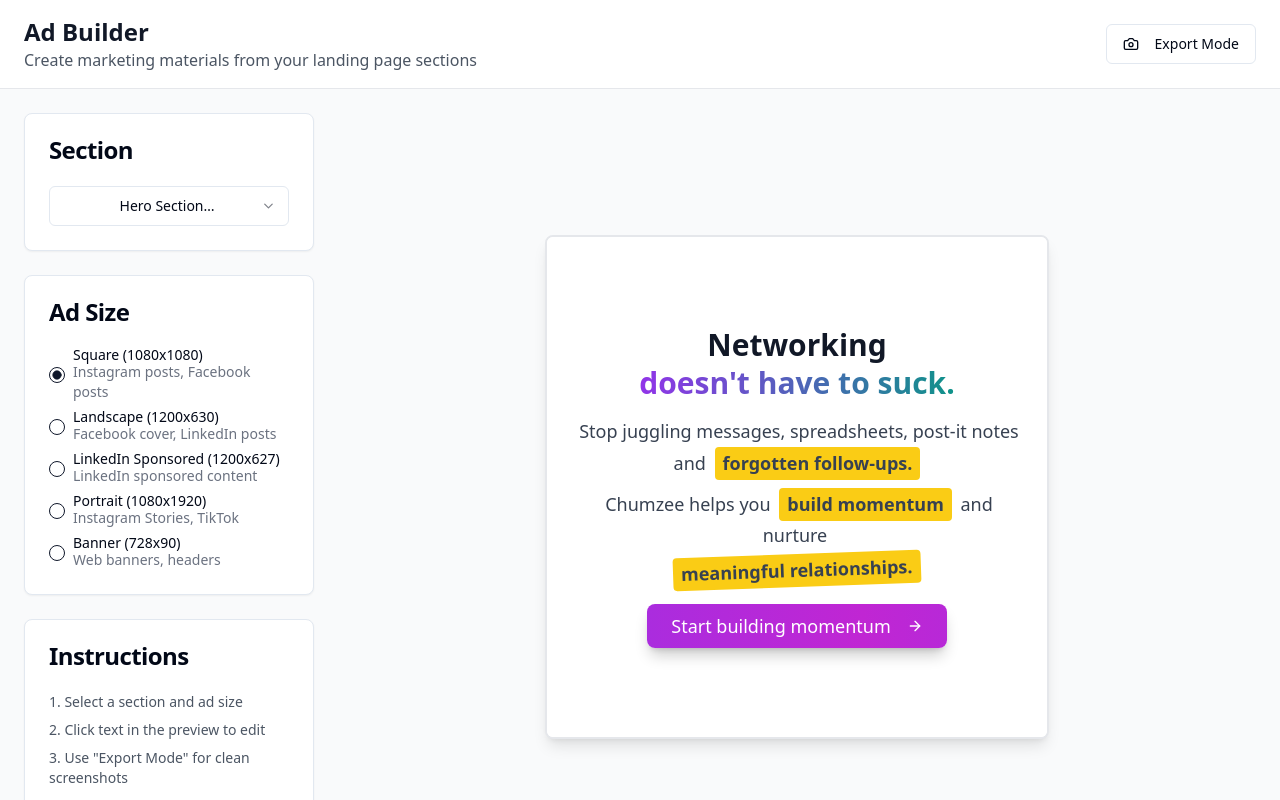
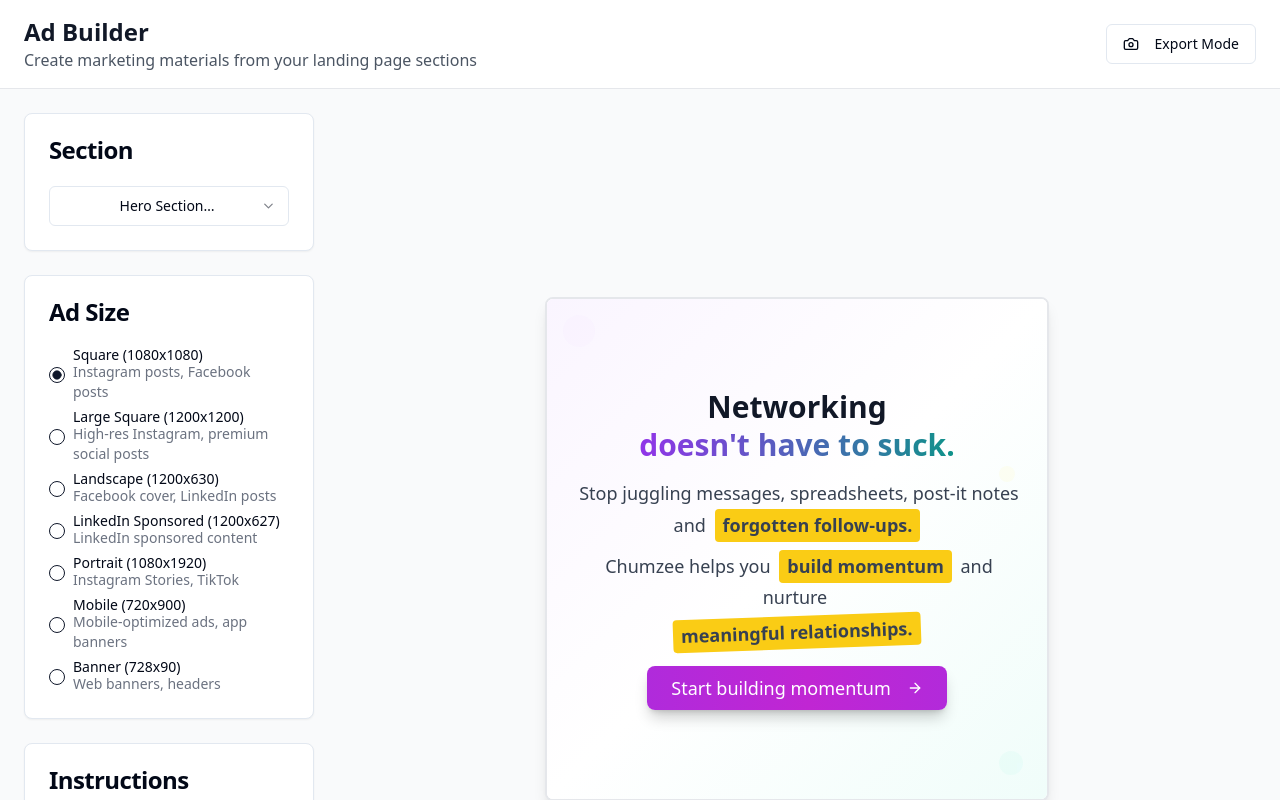
Before and after one commit to IAmRobotic/ADVERTISING-CREATOR, a React (Vite) app: page /ad-builder in a window 1280 px wide. Shown: the top 800 px of the page. Built offline with nearby package versions, Linux system fonts and the light colour scheme.

Commit message:
Enhance ad components with decorative backgrounds and update ad size presets. Added subtle background patterns to EditableHero, EditableProblem, and EditableSolution components. Expanded adSizes in AdBuilder to include 'Large Square' and 'Mobile' options for better ad optimization.

```diff
--- a/src/components/ads/EditableHero.tsx
+++ b/src/components/ads/EditableHero.tsx
@@ -145,7 +145,13 @@ const EditableHero: React.FC<EditableHeroProps> = ({ content, onChange, isExport
   const classes = getResponsiveClasses();
 
   return (
-    <div className={`relative ${classes.container} overflow-hidden h-full flex flex-col justify-center`}>
+    <div className={`relative ${classes.container} overflow-hidden h-full flex flex-col justify-center bg-gradient-to-br from-purple-50 via-white to-teal-50`}>
+      {/* Subtle decorative background pattern */}
+      <div className="absolute inset-0 opacity-10">
+        <div className="absolute top-4 left-4 w-8 h-8 bg-purple-200 rounded-full"></div>
+        <div className="absolute bottom-6 right-6 w-6 h-6 bg-teal-200 rounded-full"></div>
+        <div className="absolute top-1/3 right-8 w-4 h-4 bg-yellow-200 rounded-full"></div>
+      </div>
       <div className="text-center">
         {/* Main Headline */}
         <h1 className={`${classes.heading} text-gray-900 ${classes.spacing}`}>
--- a/src/components/ads/EditableProblem.tsx
+++ b/src/components/ads/EditableProblem.tsx
@@ -147,7 +147,12 @@ const EditableProblem: React.FC<EditableProblemProps> = ({ content, onChange, is
   const classes = getResponsiveClasses();
 
   return (
-    <div className={`relative ${classes.container} overflow-hidden h-full flex flex-col justify-center`}>
+    <div className={`relative ${classes.container} overflow-hidden h-full flex flex-col justify-center bg-gradient-to-br from-gray-50 via-purple-50 to-gray-100`}>
+      {/* Subtle decorative background pattern */}
+      <div className="absolute inset-0 opacity-10">
+        <div className="absolute top-6 right-4 w-12 h-12 bg-red-200 rounded-full"></div>
+        <div className="absolute bottom-4 left-6 w-8 h-8 bg-orange-200 rounded-full"></div>
+      </div>
       <div className="text-center">
         {/* Main Headline */}
         <h2 className={`${classes.heading} text-gray-900 ${classes.spacing}`}>
--- a/src/components/ads/EditableSolution.tsx
+++ b/src/components/ads/EditableSolution.tsx
@@ -157,7 +157,13 @@ const EditableSolution: React.FC<EditableSolutionProps> = ({ content, onChange,
   ];
 
   return (
-    <div className={`relative ${classes.container} overflow-hidden h-full flex flex-col justify-center`}>
+    <div className={`relative ${classes.container} overflow-hidden h-full flex flex-col justify-center bg-gradient-to-br from-teal-50 via-white to-purple-50`}>
+      {/* Subtle decorative background pattern */}
+      <div className="absolute inset-0 opacity-10">
+        <div className="absolute top-4 right-4 w-10 h-10 bg-green-200 rounded-full"></div>
+        <div className="absolute bottom-6 left-4 w-6 h-6 bg-blue-200 rounded-full"></div>
+        <div className="absolute top-1/2 left-1/4 w-4 h-4 bg-purple-200 rounded-full"></div>
+      </div>
       <div className="text-center">
         {/* Main Headline */}
         <h2 className={`${classes.heading} text-gray-900 ${classes.spacing}`}>
--- a/src/pages/AdBuilder.tsx
+++ b/src/pages/AdBuilder.tsx
@@ -12,9 +12,11 @@ import EditableSolution from "@/components/ads/EditableSolution";
 // Ad size presets with dimensions optimized for different platforms
 const adSizes = [
   { id: 'square', name: 'Square (1080x1080)', width: '500px', height: '500px', description: 'Instagram posts, Facebook posts' },
+  { id: 'square-large', name: 'Large Square (1200x1200)', width: '550px', height: '550px', description: 'High-res Instagram, premium social posts' },
   { id: 'landscape', name: 'Landscape (1200x630)', width: '600px', height: '315px', description: 'Facebook cover, LinkedIn posts' },
   { id: 'linkedin-sponsored', name: 'LinkedIn Sponsored (1200x627)', width: '600px', height: '313px', description: 'LinkedIn sponsored content' },
   { id: 'portrait', name: 'Portrait (1080x1920)', width: '300px', height: '533px', description: 'Instagram Stories, TikTok' },
+  { id: 'mobile', name: 'Mobile (720x900)', width: '360px', height: '450px', description: 'Mobile-optimized ads, app banners' },
   { id: 'banner', name: 'Banner (728x90)', width: '728px', height: '90px', description: 'Web banners, headers' },
 ];
 
```
